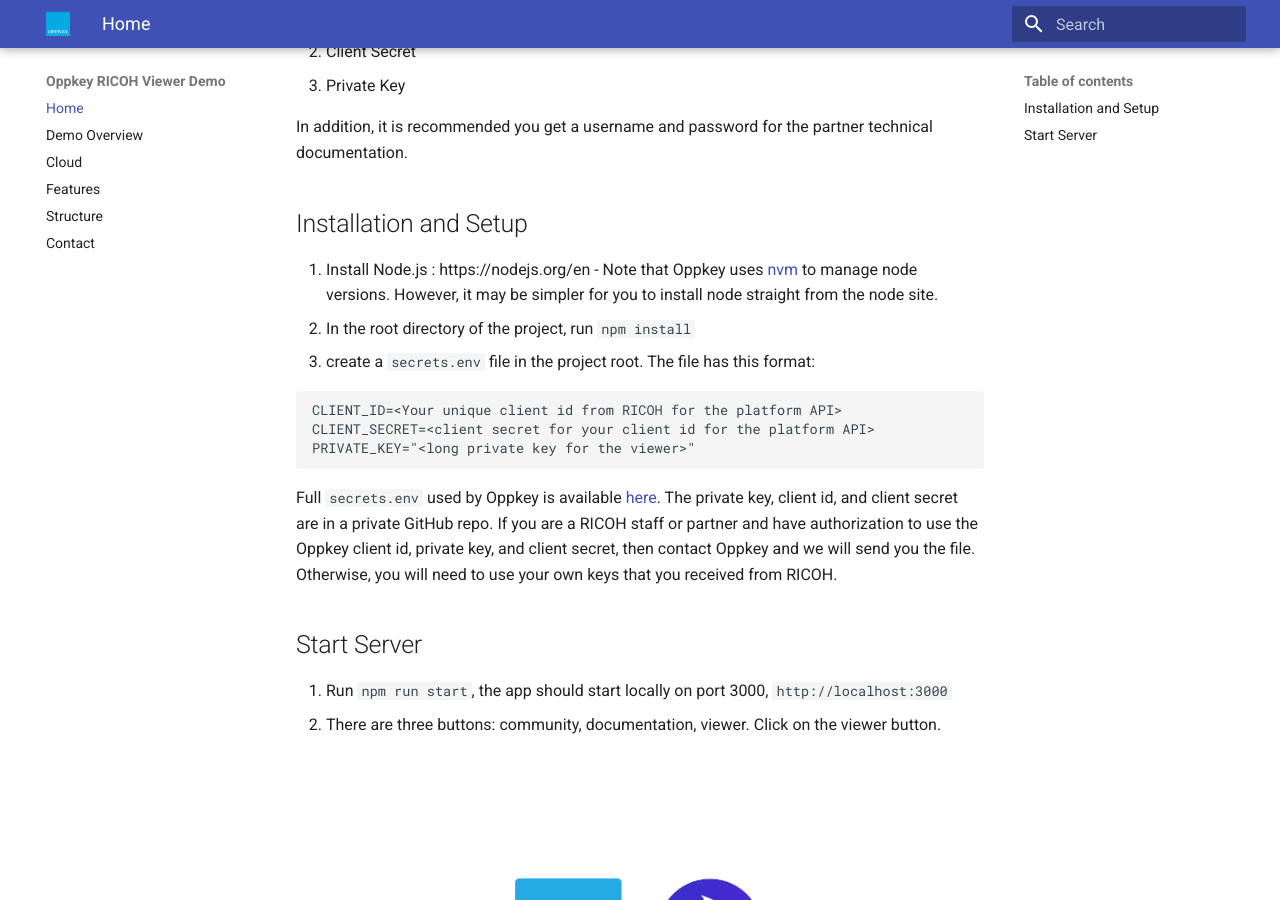
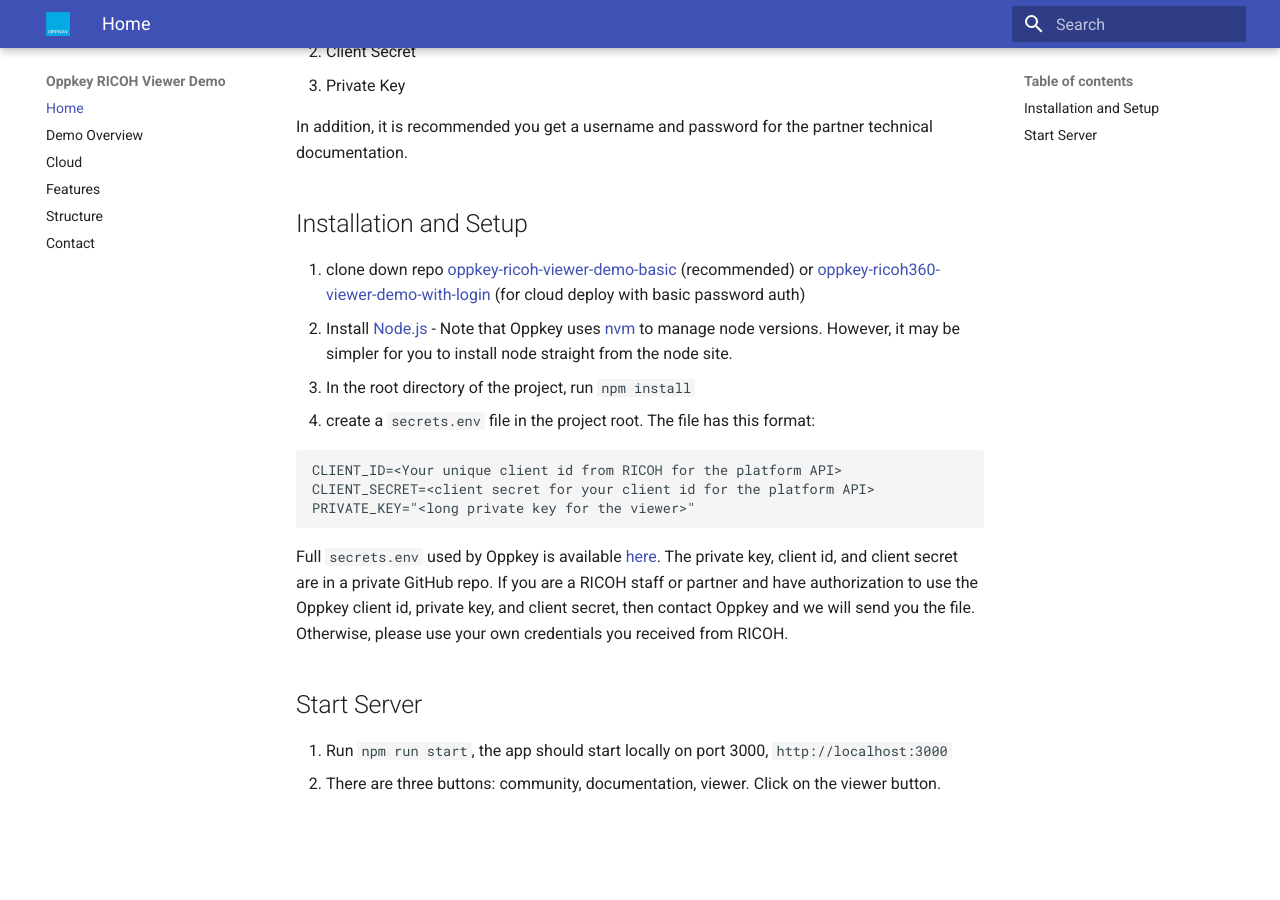
Before and after one commit to theta360developers/ricoh-viewer, an MkDocs documentation site: the page built from docs/index.md, in a window 1280 px wide and 900 px high, scrolled down 646 px. Built offline with MkDocs 1.6.1 and Material for MkDocs 9.7.7, drawn with Linux system fonts in a browser that asks for light colours.

Commit message:
added github information

````diff
--- a/docs/index.md
+++ b/docs/index.md
@@ -13,10 +13,10 @@
 password for the partner technical documentation.
 
 ## Installation and Setup
-
-1. Install Node.js : https://nodejs.org/en - Note that Oppkey uses [nvm](https://github.com/nvm-sh/nvm) to manage node versions.  However, it may be simpler for you to install node straight from the node site.
-2. In the root directory of the project, run `npm install`
-3. create a `secrets.env` file in the project root. The file has this format:
+1. clone down repo [oppkey-ricoh-viewer-demo-basic](https://github.com/codetricity/oppkey-ricoh-viewer-demo-basic) (recommended) or [oppkey-ricoh360-viewer-demo-with-login](https://github.com/codetricity/oppkey-ricoh360-viewer-demo-with-login) (for cloud deploy with basic password auth)
+1. Install [Node.js](https://nodejs.org/en) - Note that Oppkey uses [nvm](https://github.com/nvm-sh/nvm) to manage node versions.  However, it may be simpler for you to install node straight from the node site.
+1. In the root directory of the project, run `npm install`
+1. create a `secrets.env` file in the project root. The file has this format:
 
 ```text
 CLIENT_ID=<Your unique client id from RICOH for the platform API>
@@ -25,7 +25,7 @@
 ```
 
 Full `secrets.env` used by Oppkey is available [here](https://github.com/codetricity/oppkey-ricoh-viewer-credentials/blob/main/README.md). The
-private key, client id, and client secret are in a private GitHub repo. If you are a RICOH staff or partner and have authorization to use the Oppkey client id, private key, and client secret, then contact Oppkey and we will send you the file. Otherwise, you will need to use your own keys that you received from RICOH.
+private key, client id, and client secret are in a private GitHub repo. If you are a RICOH staff or partner and have authorization to use the Oppkey client id, private key, and client secret, then contact Oppkey and we will send you the file. Otherwise, please use your own credentials you received from RICOH.
 
 ## Start Server
 
````
